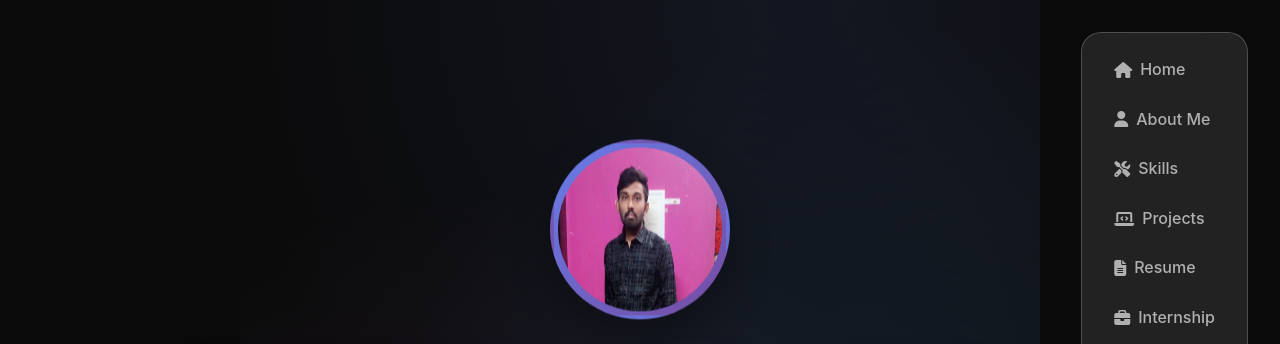
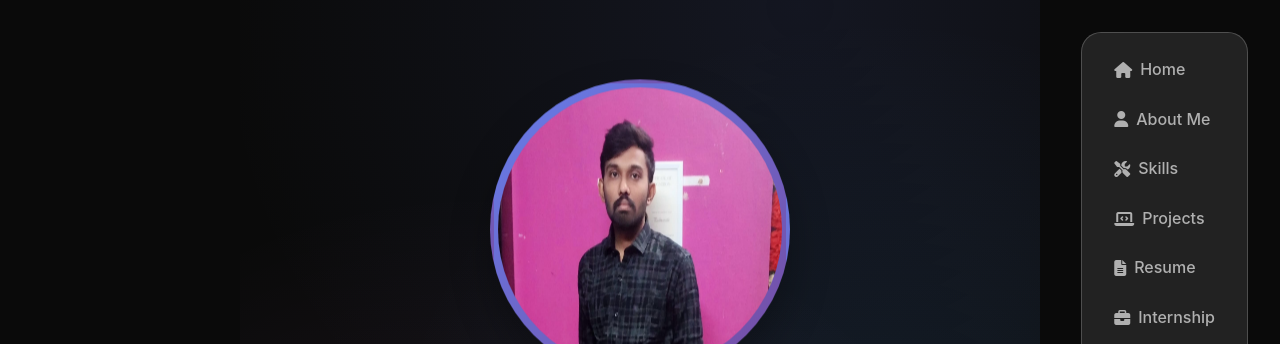
Before and after one commit to kalyan-91/portfolio-website, a plain HTML site: page index.html in a window 1280 px wide. Shown: the top 344 px of the page. Drawn offline with nearby package versions, Linux system fonts and the light colour scheme.

Commit message:
Update portfolio.css

```diff
--- a/portfolio.css
+++ b/portfolio.css
@@ -70,8 +70,8 @@ header {
 }
 
 .profile-pic {
-  width: 180px;
-  height: 180px;
+  width: 300px;
+  height: 300px;
   border-radius: 50%;
   border: 4px solid transparent;
   background: var(--primary-gradient);
```
